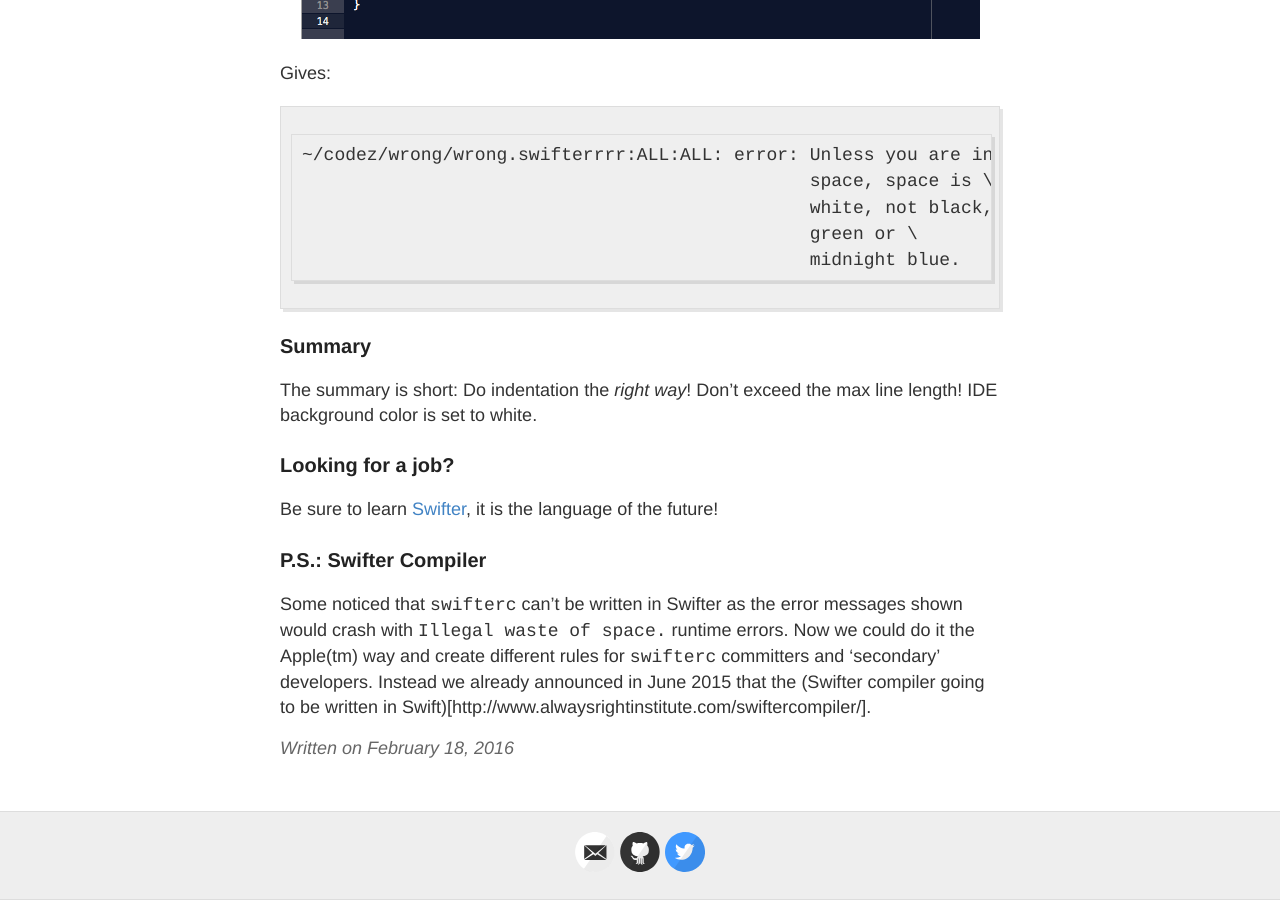
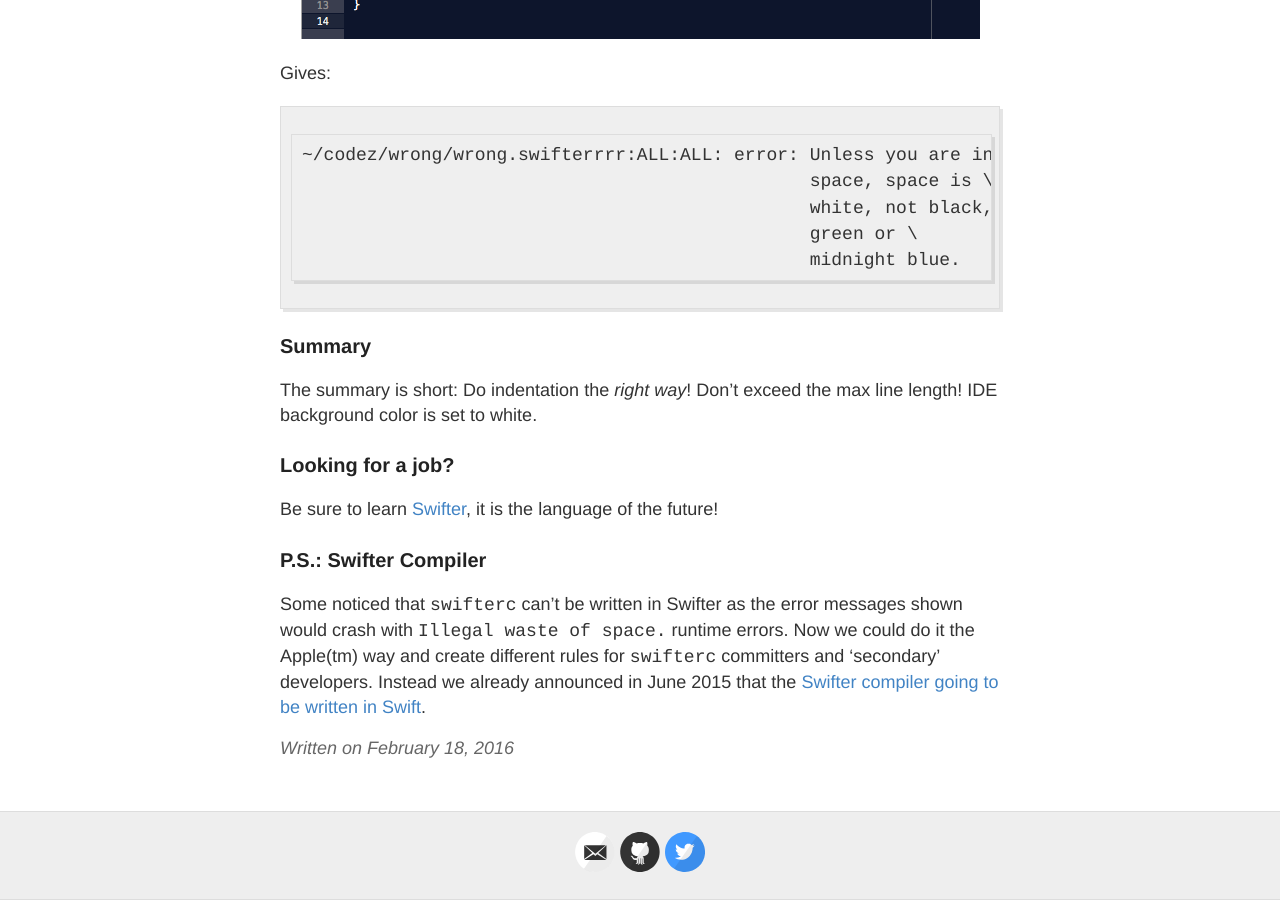
Before and after one commit to AlwaysRightInstitute/alwaysrightinstitute.github.io, a Jekyll site: the page built from _posts/2016-02-18-swifter-space.md, in a window 1280 px wide and 900 px high, scrolled down 7419 px. Built offline with Jekyll 4.4.1, drawn with Linux system fonts in a browser that asks for light colours; comment, search, counter and statistics services are not loaded.

```diff
--- a/_posts/2016-02-18-swifter-space.md
+++ b/_posts/2016-02-18-swifter-space.md
@@ -283,4 +283,4 @@
 Now we could do it the Apple(tm) way and create different rules for `swifterc`
 committers and 'secondary' developers.
 Instead we already announced in June 2015 that the
-(Swifter compiler going to be written in Swift)[http://www.alwaysrightinstitute.com/swiftercompiler/].
+[Swifter compiler going to be written in Swift](http://www.alwaysrightinstitute.com/swiftercompiler/).
```
